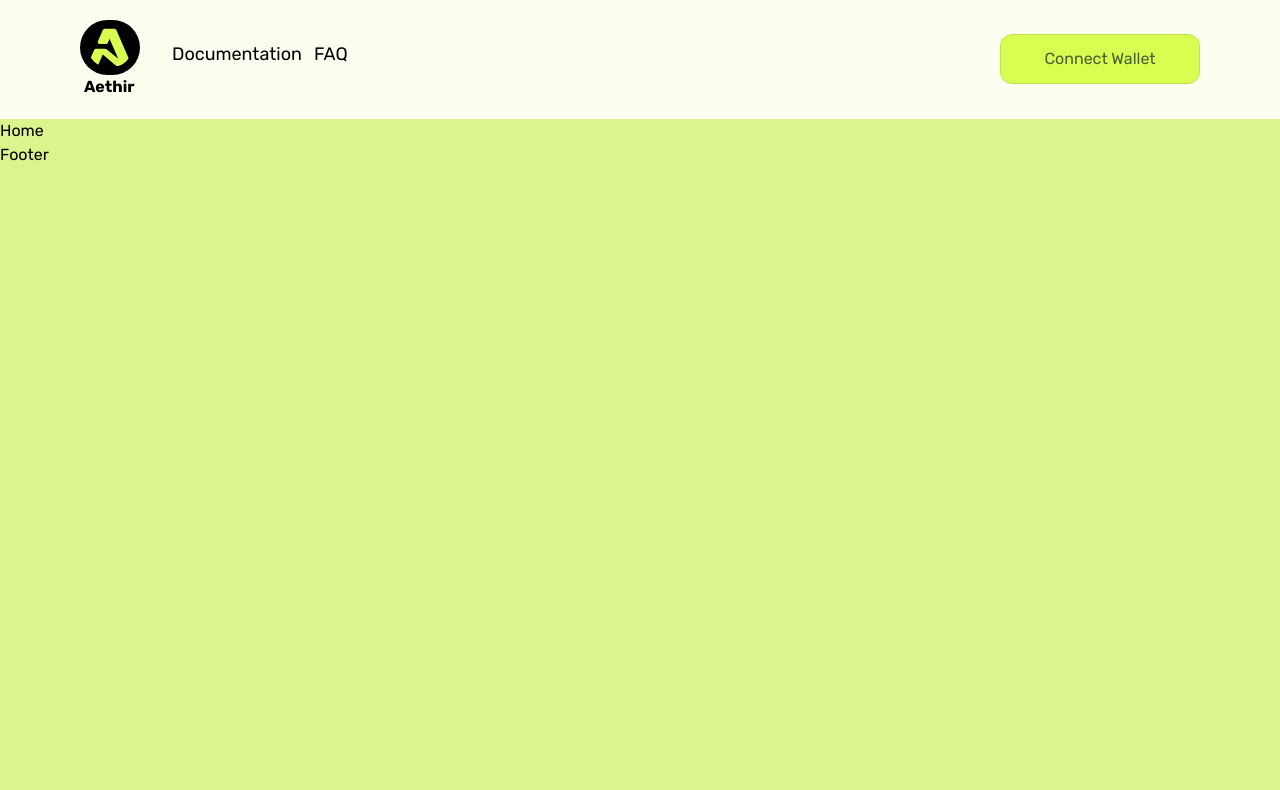
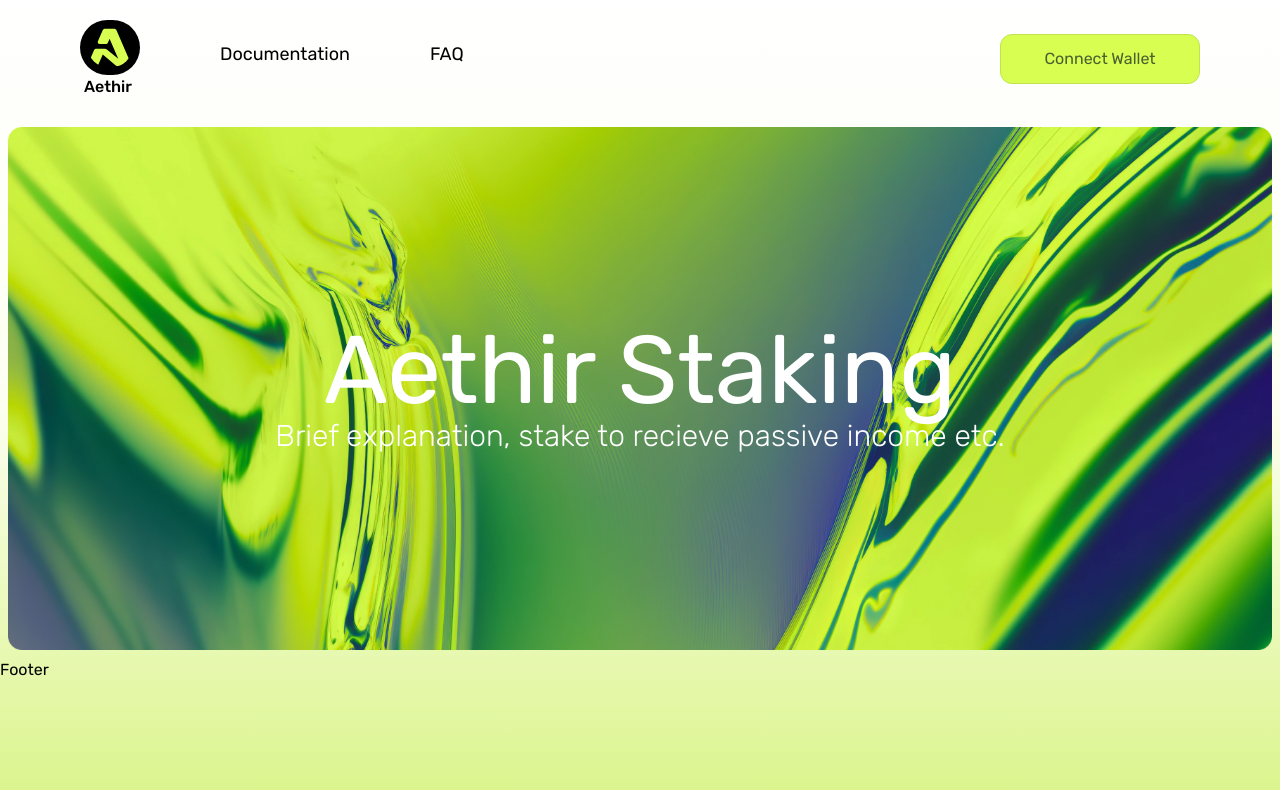
Before and after one commit to maia-ab/aethir-staking-landing-page, a Next.js app: page / in a window 1280 px wide. Shown: the top 790 px of the page. Built offline with nearby package versions, Linux system fonts and the light colour scheme.

Commit message:
added hero

```diff
--- a/src/app/layout.tsx
+++ b/src/app/layout.tsx
@@ -21,7 +21,7 @@
 }>) {
   return (
     <html lang="en">
-      <body className={`${rubik.className} bg-lightgreen`}>
+      <body className={`${rubik.className} bg-gradient-to-b from-white to-lightgreen via-beige h-screen`}>
         <Header />
         {children}
         <Footer />
--- a/src/app/page.tsx
+++ b/src/app/page.tsx
@@ -1,9 +1,14 @@
-
+import Hero from "@/components/hero";
 
 export default function Home() {
   return (
     <main className="">
-      Home
+      <Hero
+        imageUrl="/hero-image.png"
+        imageAlt="Aethir hero image"
+        text="Aethir Staking"
+        subtext="Brief explanation, stake to recieve passive income etc."
+      />
     </main>
   );
 }
--- a/src/components/header.tsx
+++ b/src/components/header.tsx
@@ -22,14 +22,14 @@
 
 export default function Header() {
   return (
-    <header className="bg-beige px-20 py-5">
+    <header className="px-20 py-5">
       <nav className="flex">
         <Link href={navLinks[0].href}>
           <Logo />
         </Link>
-        <ul className="flex justify-items-center gap-3 w-[200px] mx-8 my-5 text-lg">
+        <ul className="flex justify-items-center gap-20 w-[200px] mx-20 my-5 text-lg">
           {navLinks.slice(2).map((link) => (
-            <li key={link.href}>
+            <li className="" key={link.href}>
               <Link href={link.href}>{link.label}</Link>
             </li>
           ))}
--- /dev/null
+++ b/src/components/hero.tsx
@@ -0,0 +1,30 @@
+import Image from "next/image";
+
+type HeroProps = {
+  imageUrl: string;
+  imageAlt: string;
+  text: string;
+  subtext: string;
+};
+
+function Hero({ imageUrl, imageAlt, text, subtext }: HeroProps) {
+  return (
+    <div className="relative">
+      <div>
+        <Image
+          className="rounded-md p-2 mx-auto"
+          src={imageUrl}
+          alt={imageAlt}
+          width={1780}
+          height={1780}
+        />
+      </div>
+      <div className="flex flex-col justify-center items-center absolute inset-0">
+        <h1 className="text-white text-8xl"> {text} </h1>
+        <p className="text-white text-3xl font-light"> {subtext}</p>
+      </div>
+    </div>
+  );
+}
+
+export default Hero;
--- a/src/components/logo.tsx
+++ b/src/components/logo.tsx
@@ -10,7 +10,7 @@
         width={60}
         height={60}
       />
-      <h1 className="mx-1 font-bold">Aethir</h1>
+      <h2 className="mx-1 font-medium" >Aethir</h2>
     </div>
   );
 }
```
